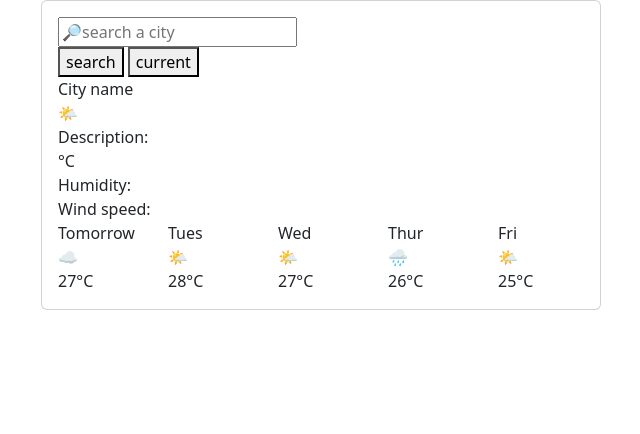
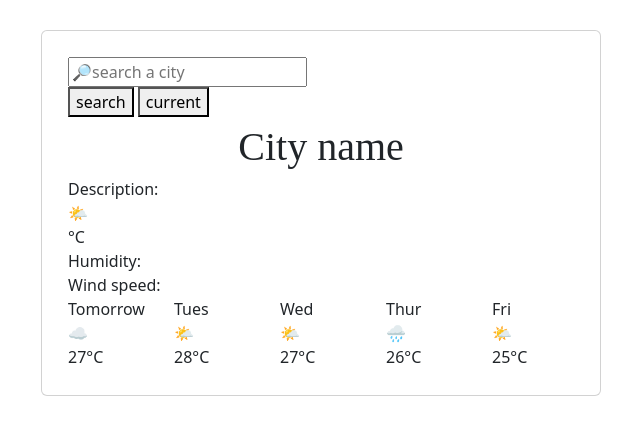
Before and after one commit to coderadiaz/Weather-engine, a plain HTML site: page index.html in a window 1280 px wide. Shown: the whole page, without its empty margins (41-681 px from the left). Drawn offline with nearby package versions, Linux system fonts and the light colour scheme.

Commit message:
styled city name

```diff
--- a/index.html
+++ b/index.html
@@ -16,7 +16,7 @@
 
   <body>
     <div class="container">
-      <div>
+      <div class="weather-app">
         <div class="card" style="width: 35rem">
           <div class="card-body">
             <div class="formStyle">
@@ -34,8 +34,9 @@
             <div class="row">
               <div class="col-12" id="city-name">City name</div>
             </div>
+            <div class="characteristics" id="description">Description:</div>
             <div>🌤</div>
-            <div class="characteristics" id="description">Description:</div>
+
             <div class="row">
               <div class="col-7 temperature"><span id="temp">°C</span></div>
             </div>
--- a/src/style.css
+++ b/src/style.css
@@ -1,4 +1,10 @@
-.weather-app {
+.card {
   max-width: 600px;
   margin: 30px 0 auto;
+  padding: 10px;
 }
+#city-name {
+  font-family: "Cormorant Garamond", serif;
+  font-size: 40px;
+  text-align: center;
+}
```
